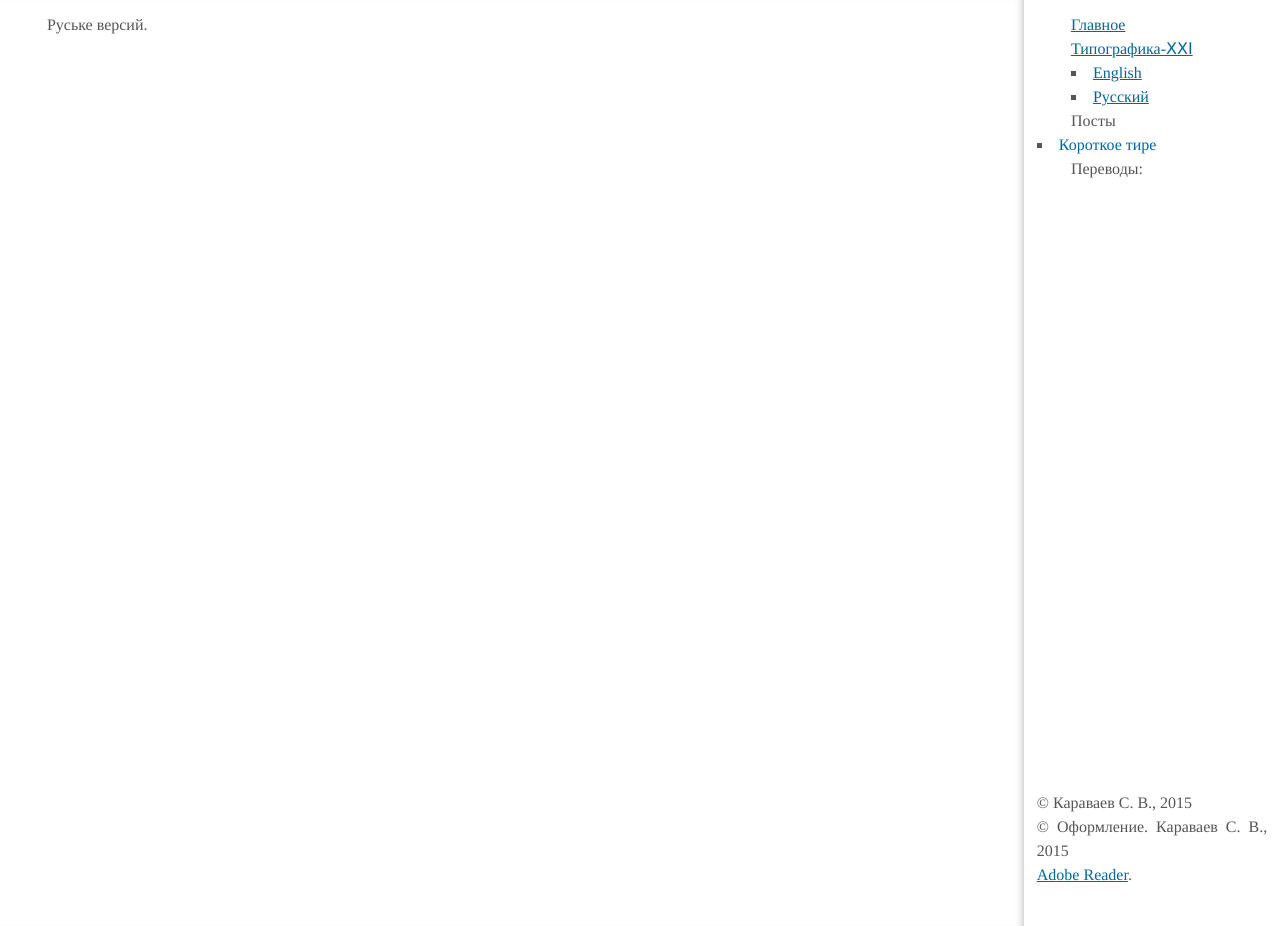
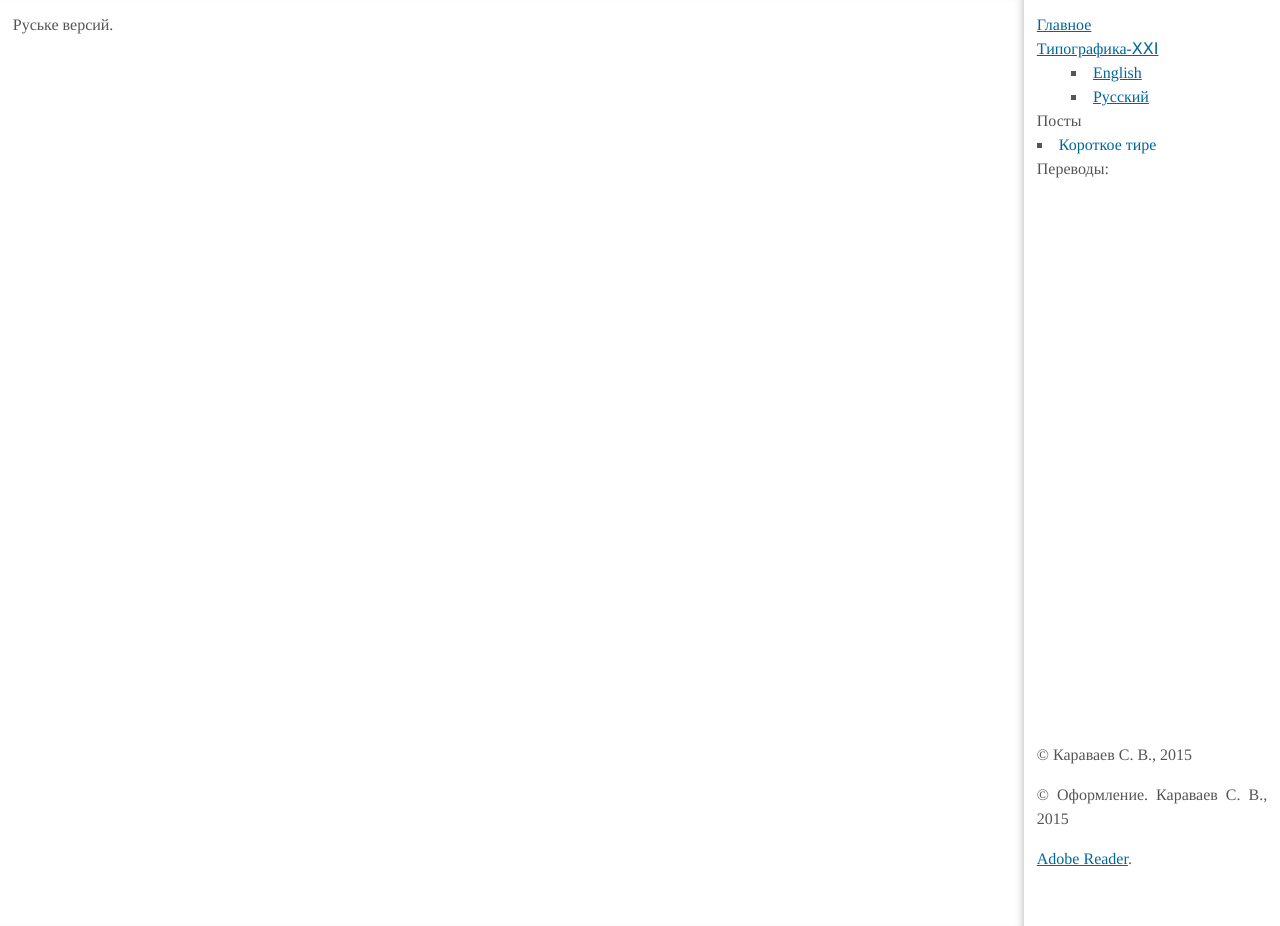
Before and after one commit to praepostor/typography, a Jekyll site: the page built from index.html, in a window 1280 px wide. Built offline with Jekyll 4.4.1, drawn with Linux system fonts in a browser that asks for light colours; comment, search, counter and statistics services are not loaded.

Commit message:
New site

```diff
--- a/css/main.css
+++ b/css/main.css
@@ -49,7 +49,7 @@ body {
     line-height: 1.5;
     margin: 0;
     text-align: justify;
-    text-indent: .9024cm; /* 14 + 14 Russian points */
+    text-indent: 0;
 }
 
 code {
@@ -74,9 +74,20 @@ h2 {
 h3,
 h4,
 h5,
+h6 {
+    margin: 0;
+}
+
+address,
+h1,
+h2,
+h3,
+h4,
+h5,
 h6,
+li,
 p {
-    margin: 0;
+    text-indent: .9024cm;
 }
 
 header {
```
